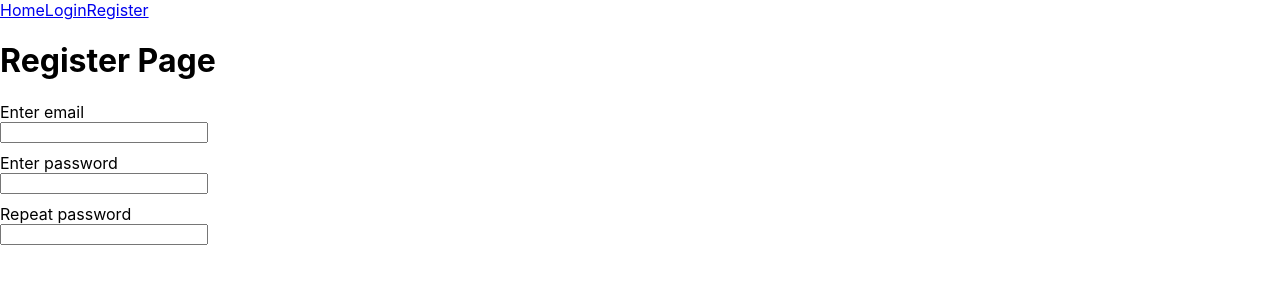
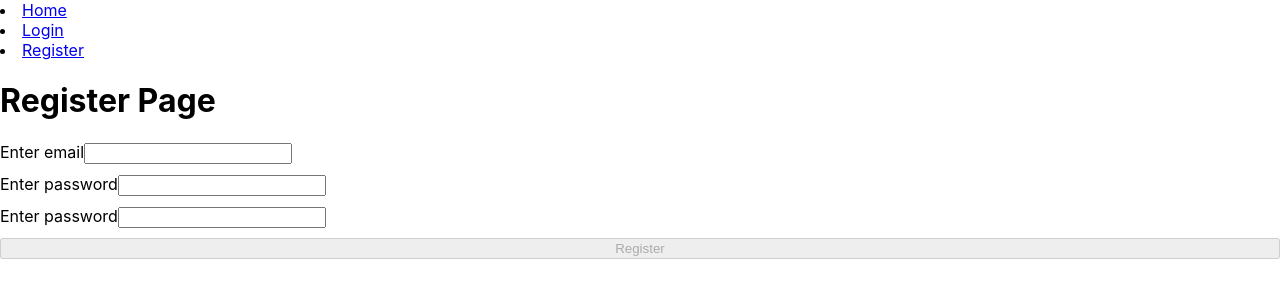
Before and after one commit to krasenDimitrov90/firebase-requests-react, a React (Create React App) app: page /register in a window 1280 px wide. Shown: the top 300 px of the page. Built offline with nearby package versions, Linux system fonts and the light colour scheme.

Commit message:
register form added

```diff
--- a/src/App.js
+++ b/src/App.js
@@ -11,9 +11,9 @@ function App() {
     <AuthContextProvider>
       <BrowserRouter>
         <nav>
-          <Link to={'/'} >Home</Link>
-          <Link to={'/login'} >Login</Link>
-          <Link to={'/register'} >Register</Link>
+          <li><Link to={'/'} >Home</Link></li>
+          <li><Link to={'/login'} >Login</Link></li>
+          <li><Link to={'/register'} >Register</Link></li>
         </nav>
         <Routes>
           <Route path='/' exatct element={<Home />} />
--- /dev/null
+++ b/src/components/InputField.js
@@ -0,0 +1,20 @@
+import React from "react";
+
+const InputField = (props) => {
+
+    return (
+        <div>
+            <label htmlFor={props.htmlFor}>{props.label}</label>
+            <input
+                type={props.type}
+                id={props.id}
+                name={props.name}
+                value={props.value}
+                onBlur={props.onBlurHandler}
+                onChange={props.onChangeHandler}
+            />
+        </div>
+    );
+};
+
+export default InputField;
--- /dev/null
+++ b/src/hooks/use-input copy.js
@@ -0,0 +1,33 @@
+import React from "react";
+
+const useInputCopy = (validateValue) => {
+    const [value, setValue] = React.useState('');
+    const [valueIsValid, setValueIsValid] = React.useState(false);
+    const [valueInputIsTouched, setValueInputIsTouched] = React.useState(false);
+
+    const hasError = valueInputIsTouched && !valueIsValid;
+
+    const onChangeHandler = (e) => {
+        setValue(e.target.value);
+        if (!validateValue(e.target.value)) {
+            setValueIsValid(false);
+            return;
+        }
+        setValueIsValid(true);
+    };
+
+    const onBlurHandler = () => setValueInputIsTouched(true);
+
+    const resetValue = () => setValue('');
+
+    return {
+        value,
+        valueIsValid,
+        hasError,
+        onChangeHandler,
+        onBlurHandler,
+        resetValue,
+    };
+};
+
+export default useInputCopy;
--- a/src/pages/Register.js
+++ b/src/pages/Register.js
@@ -1,18 +1,104 @@
 import React from "react";
+import InputField from "../components/InputField";
 import './Register.css';
+import useInputCopy from "../hooks/use-input copy";
+
+const emailValidator = /^[\w-\.]+@([\w-]+\.)+[\w-]{2,4}$/g;
 
 const Register = () => {
+
+    const {
+        value: email,
+        valueIsValid: emailIsValid,
+        hasError: emailInputHasError,
+        onChangeHandler: emailInputOnChangeHandler,
+        onBlurHandler: emailInputBlurHandler,
+        resetValue: resetEmailInput,
+    } = useInputCopy(value => value.match(emailValidator));
+
+    const {
+        value: password,
+        valueIsValid: passwordIsValid,
+        hasError: passwordInputHasError,
+        onChangeHandler: passwordInputOnChangeHandler,
+        onBlurHandler: passwordInputBlurHandler,
+        resetValue: resetPasswordInput,
+    } = useInputCopy(value => value.length > 5);
+
+    const {
+        value: repeatPassword,
+        valueIsValid: repeatPasswordIsValid,
+        hasError: repeatPasswordInputHasError,
+        onChangeHandler: repeatPasswordInputOnChangeHandler,
+        onBlurHandler: repeatPasswordInputBlurHandler,
+        resetValue: resetRepeatPasswordInput,
+    } = useInputCopy((value) => password === value);
+
+
+    let formIsValid = true;
+
+    if (!emailIsValid || !passwordIsValid || !repeatPasswordIsValid || password !== repeatPassword) {
+        formIsValid = false;
+    }
+
+    const onSubmitHandler = (e) => {
+        e.preventDefault();
+
+        const formData = Object.fromEntries(new FormData(e.target));
+
+        if (password !== repeatPassword) {
+            console.log('Passwords does\'t match!');
+            return;
+        }
+
+        console.log(formData);
+        resetEmailInput();
+        resetPasswordInput();
+        resetRepeatPasswordInput();
+    };
+
     return (
         <>
-        <h1>Register Page</h1>
-        <form className="login-form">
-            <label htmlFor="email">Enter email</label>
-            <input type="text" id="email" name="email" />
-            <label htmlFor="password">Enter password</label>
-            <input type="password" id="password" name="password" />
-            <label htmlFor="repeat-password">Repeat password</label>
-            <input type="password" id="repeat-password" name="repeat-password" />
-        </form>
+            <h1>Register Page</h1>
+            <form className="login-form" onSubmit={onSubmitHandler}>
+                <InputField
+                    htmlFor='email'
+                    label="Enter email"
+                    type="text"
+                    id="email"
+                    name="email"
+                    value={email}
+                    onBlurHandler={emailInputBlurHandler}
+                    onChangeHandler={emailInputOnChangeHandler}
+                />
+                {emailInputHasError && <p>Incorrect email!</p>}
+
+                <InputField
+                    htmlFor='password'
+                    label="Enter password"
+                    type="password"
+                    id="password"
+                    name="password"
+                    value={password}
+                    onBlurHandler={passwordInputBlurHandler}
+                    onChangeHandler={passwordInputOnChangeHandler}
+                />
+                {passwordInputHasError && <p>Password must have at least 6 characters!</p>}
+
+                <InputField
+                    htmlFor='repeat-password'
+                    label="Enter password"
+                    type="password"
+                    id="repeat-password"
+                    name="repeat-password"
+                    value={repeatPassword}
+                    onBlurHandler={repeatPasswordInputBlurHandler}
+                    onChangeHandler={repeatPasswordInputOnChangeHandler}
+                />
+                {repeatPasswordInputHasError && <p>Passwords does't match!</p>}
+
+                <button disabled={!formIsValid} type="submit">Register</button>
+            </form>
         </>
     );
 };
```
